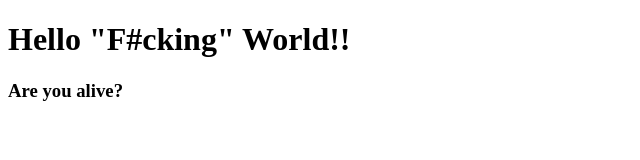
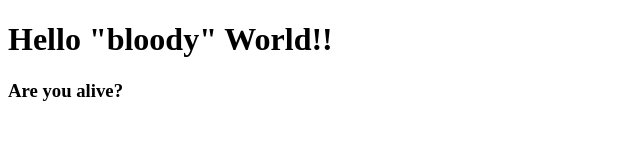
Before and after one commit to radhityaputra/revou, a plain HTML site: page index.html in a window 1280 px wide. Shown: the whole page, without its empty margins (0-640 px from the left). Drawn offline with Linux system fonts and the light colour scheme.

Commit message:
second commit

```diff
--- a/index.html
+++ b/index.html
@@ -7,7 +7,7 @@
     <title>Training Revou</title>
 </head>
 <body>
-    <h1>Hello "F#cking" World!!</h1>
+    <h1>Hello "bloody" World!!</h1>
     <h3>Are you alive?</h3>
 </body>
 </html>
```
